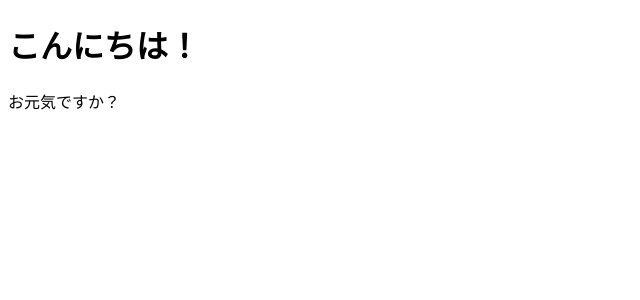
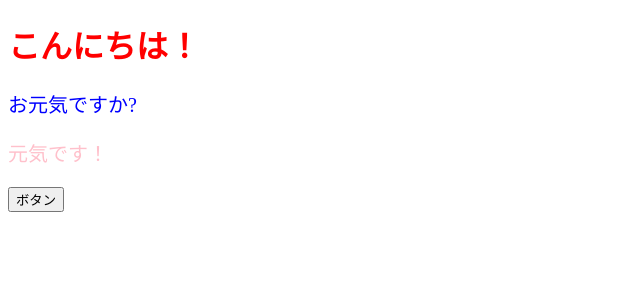
Before and after one commit to skatedog/react-practice, a React (Create React App) app in the folder my-app/: page / in a window 1280 px wide. Shown: the top 300 px of the page, without its empty margins (0-640 px from the left). Built offline with nearby package versions, Linux system fonts and the light colour scheme.

Commit message:
[Practice]Props

```diff
--- a/my-app/src/App.jsx
+++ b/my-app/src/App.jsx
@@ -1,8 +1,17 @@
+import { ColoredMessage } from "./components/ColoredMessage";
+
 export const App = () => {
+
+  const onClickButton = () => {
+    alert("hoge");
+  }
+
   return (
     <>
-      <h1>こんにちは！</h1>
-      <p>お元気ですか？</p>
+      <h1 style={{ color: "red" }}>こんにちは！</h1>
+      <ColoredMessage color="blue" message="お元気ですか?" />
+      <ColoredMessage color="pink" message="元気です！" />
+      <button onClick={onClickButton}>ボタン</button>
     </>
   );
 };
--- /dev/null
+++ b/my-app/src/components/ColoredMessage.jsx
@@ -0,0 +1,8 @@
+export const ColoredMessage = (props) => {
+  const contentStyle = {
+    color: props.color,
+    fontSize: "20px"
+  };
+
+  return <p style={contentStyle}>{props.message}</p>;
+}
```
